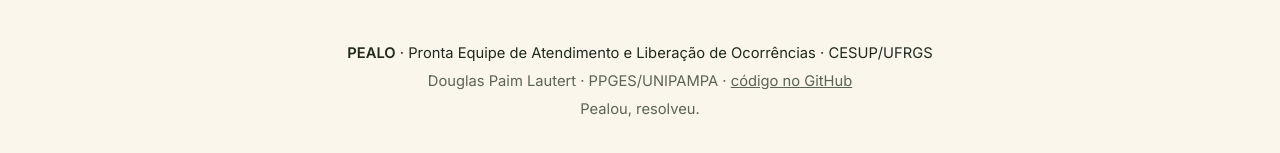
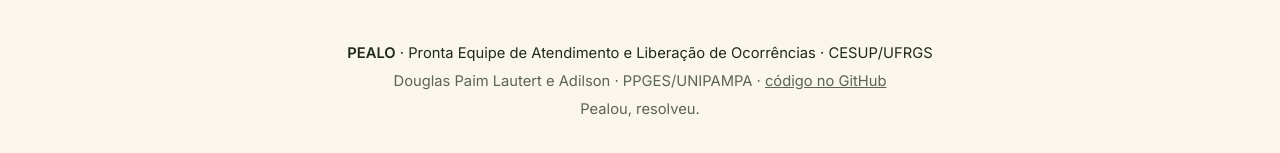
Before and after one commit to pealo-cesup/pealo-cesup.github.io, a plain HTML site: page index.html in a window 1280 px wide. Shown: the part 7199-7352 px from the top of the page. Drawn offline with Linux system fonts and the light colour scheme.

Commit message:
Inclui Adilson no rodapé
Co-Authored-By: Claude Opus 5.5 <noreply@anthropic.com>

```diff
--- a/index.html
+++ b/index.html
@@ -259,7 +259,7 @@
 
 <footer class="wrap footer">
   <p><strong>PEALO</strong> · Pronta Equipe de Atendimento e Liberação de Ocorrências · CESUP/UFRGS</p>
-  <p class="muted">Douglas Paim Lautert · PPGES/UNIPAMPA · <a href="https://github.com/douglaslautert/cesup_incidentes">código no GitHub</a></p>
+  <p class="muted">Douglas Paim Lautert e Adilson · PPGES/UNIPAMPA · <a href="https://github.com/douglaslautert/cesup_incidentes">código no GitHub</a></p>
   <p class="muted">Pealou, resolveu.</p>
 </footer>
 
```
